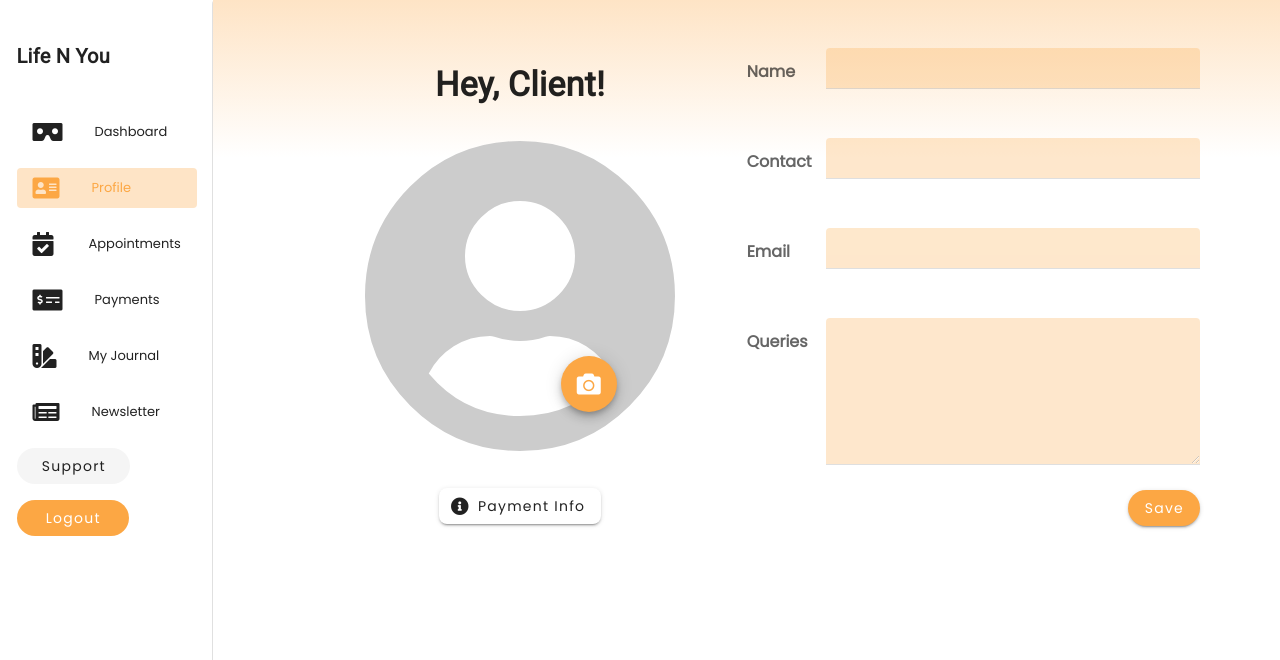
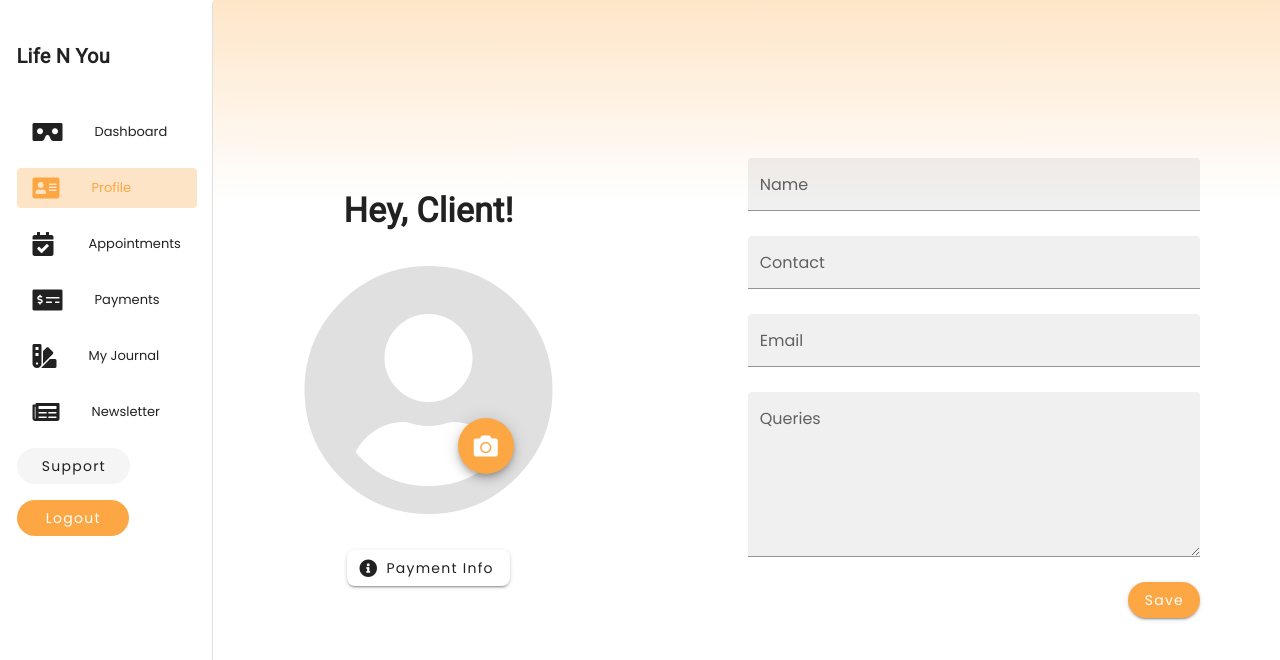
Before and after one commit to karunaGokul/LNU, a Vue app: page /client/home/profile in a window 1280 px wide. Shown: the top 660 px of the page. Built offline with nearby package versions, Linux system fonts and the light colour scheme.

Commit message:
Login design completed and profile page design changed

```diff
--- a/src/views/client/Login/Index.vue
+++ b/src/views/client/Login/Index.vue
@@ -4,7 +4,7 @@
     style="background: linear-gradient(180deg, #fca744 -60.28%, #ffffff 26.8%)"
   >
     <v-col cols="12" md="6">
-      <v-img
+      <!-- <v-img
         src="@/assets/clientLogin.jpeg"
         height="100vh"
         class="rounded-xl rounded-l-0"
@@ -24,11 +24,47 @@
             </v-col>
           </v-row>
         </v-container>
-      </v-img>
+      </v-img> -->
+      <v-container fill-height fluid class="pa-0" style="position: relative">
+        <h4
+          class="text-h4 white--text"
+          style="position: absolute; top: 50px; z-index: 9999999; left: 80px"
+        >
+          Life N You
+        </h4>
+        <v-img
+          src="@/assets/client-login.jpeg"
+          height="100vh"
+          class="rounded-xl rounded-l-0"
+        />
+        <div
+          class="white--text"
+          style="
+            position: absolute;
+            bottom: 50px;
+            z-index: 9999999;
+            right: 80px;
+          "
+        >
+          <h5 class="text-h4 text-center mb-2" style="font-family: Questario Icon !important">Bring Out</h5>
+          <h5 class="text-h4" style="font-family: Questario Icon !important">
+            The Magic In You
+          </h5>
+        </div>
+      </v-container>
     </v-col>
     <v-col cols="12" md="6">
-      <v-container fill-height fluid class="d-flex justify-center">
-        <h2 class="mt-10 mb-n6">Feel stuck? We are here to help you!</h2>
+      <v-container
+        fill-height
+        fluid
+        d-flex
+        justify-center
+        align-center
+        flex-column
+      >
+        <h2 class="mb-10 text-h4 font-weight-bold">
+          Feel stuck? We are here to help you!
+        </h2>
         <div>
           <v-card
             elevation="3"
@@ -192,7 +228,7 @@ export default class Login extends Vue {
   public login() {
     this.$v.$touch();
     console.log(this.request);
-    //this.$router.push("home/dashboard");
+    this.$router.push("home/dashboard");
   }
 }
 </script>
--- a/src/views/client/MainLayout/Profile.vue
+++ b/src/views/client/MainLayout/Profile.vue
@@ -1,13 +1,12 @@
 <template>
-  <div class="mt-n8" style="background: linear-gradient(180deg, #fca744 -60.28%, #ffffff 26.8%)">
-    <div class="ma-8 pa-8">
-      <v-row no-gutters class="pa-4">
-        <v-col cols="6" sm="12" md="6">
-          <h4 class="text-h4 font-weight-bold text-center pa-4">
-            Hey, Client!
-          </h4>
+  <div
+    style="background: linear-gradient(180deg, #fca744 -60.28%, #ffffff 26.8%)"
+  >
+    <v-row class="d-flex align-center justify-center" style="height: 100vh">
+      <v-col cols="4" sm="12" md="5">
+        <h4 class="text-h4 font-weight-bold text-center pa-4">Hey, Client!</h4>
         <div class="text-center pa-4" style="position: relative">
-            <v-icon x-large color="#cccccc" style="font-size: 20rem">
+          <v-icon x-large color="#E0E0E0" style="font-size: 16rem">
             fa fa-user-circle
           </v-icon>
           <v-btn
@@ -20,77 +19,50 @@
           </v-btn>
         </div>
         <div class="text-center pa-4">
-            <v-btn color="white"  class="text-capitalize rounded-lg">
+          <v-btn color="white" class="text-capitalize rounded-lg">
             <v-icon left>fa fa-solid fa-info-circle</v-icon>
             Payment info
           </v-btn>
         </div>
       </v-col>
-        <v-col cols="6" sm="12" md="6">
-          <v-row>
-            <v-col cols="2" class="mt-3">
-              <v-label class="font-weight-bold">Name</v-label>
-            </v-col>
-            <v-col cols="10">
+      <v-col cols="8" sm="12" md="7" class="pa-8">
+        <div class="ma-10 pa-5">
           <v-text-field
+            label="Name"
+            type="text"
             color="#FCB258"
-                background-color="#FCB258"
-                style="opacity: 0.3"
             filled
             dense
           ></v-text-field>
-            </v-col>
-          </v-row>
-          <v-row>
-            <v-col cols="2" class="mt-3">
-              <v-label class="font-weight-bold">Contact</v-label>
-            </v-col>
-            <v-col cols="10">
           <v-text-field
+            label="Contact"
+            type="text"
             color="#FCB258"
-                background-color="#FCB258"
-                style="opacity: 0.3"
             filled
             dense
           ></v-text-field>
-            </v-col>
-          </v-row>
-          <v-row>
-            <v-col cols="2" class="mt-3">
-              <v-label class="font-weight-bold">Email</v-label>
-            </v-col>
-            <v-col cols="10">
           <v-text-field
+            label="Email"
+            type="text"
             color="#FCB258"
-                background-color="#FCB258"
-                style="opacity: 0.3"
             filled
             dense
           ></v-text-field>
-            </v-col>
-          </v-row>
-          <v-row>
-            <v-col cols="2" class="mt-3">
-              <v-label class="font-weight-bold">Queries</v-label>
-            </v-col>
-            <v-col cols="10">
           <v-textarea
+            label="Queries"
+            type="text"
             color="#FCB258"
-                background-color="#FCB258"
-                style="opacity: 0.3"
             filled
             dense
           ></v-textarea>
-            </v-col>
-          </v-row>
           <div class="text-end">
             <v-btn color="background-orange" class="text-capitalize" rounded>
               Save
             </v-btn>
           </div>
+        </div>
       </v-col>
     </v-row>
-    </div>
   </div>
 </template>
 
```
Also changed, not shown: src/styles/core/component/_background.scss (+4 -4 lines), src/assets/client-login.jpeg (renamed from src/assets/clientLogin.jpeg). Lines whose indentation alone changed are shown as unchanged.
